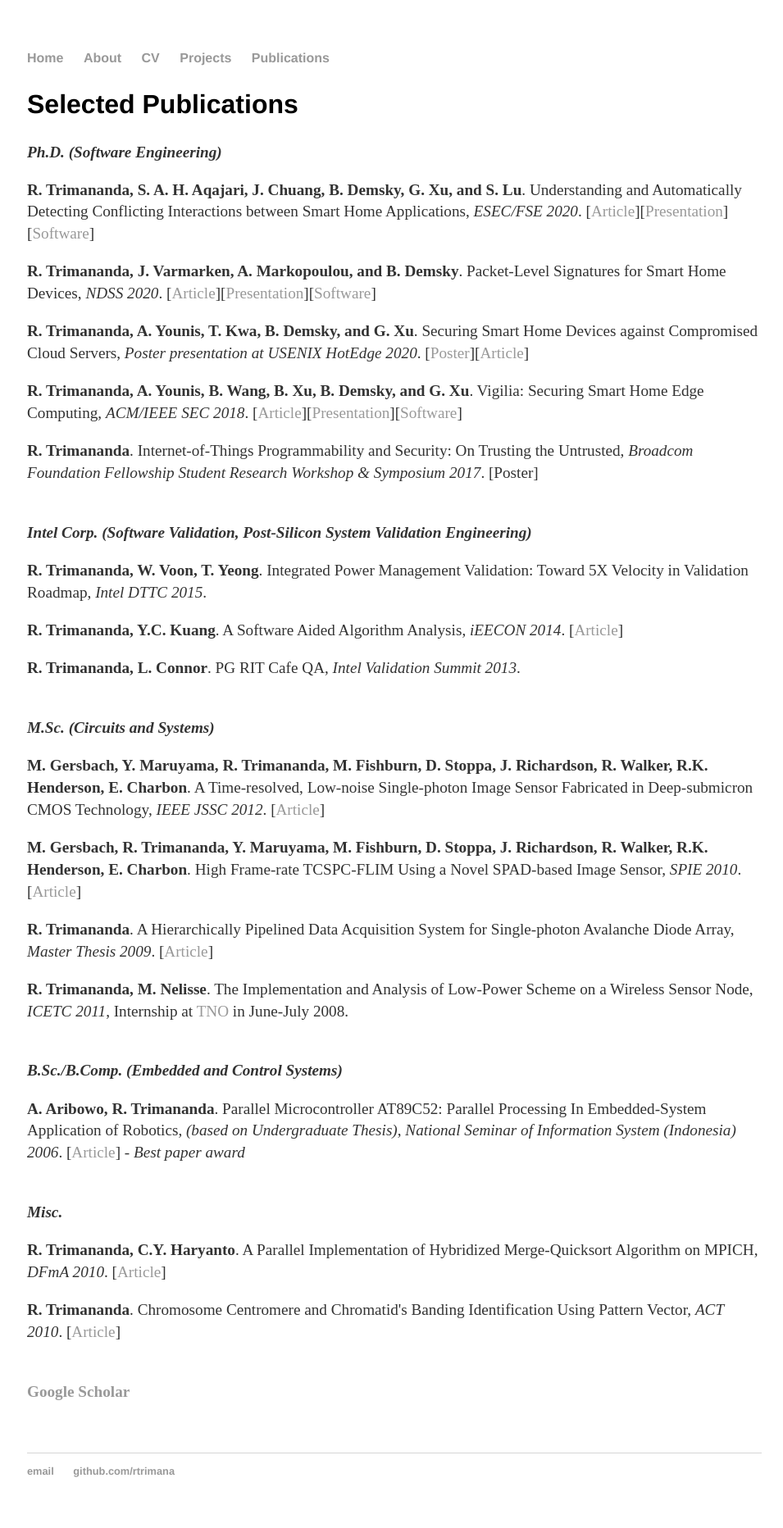
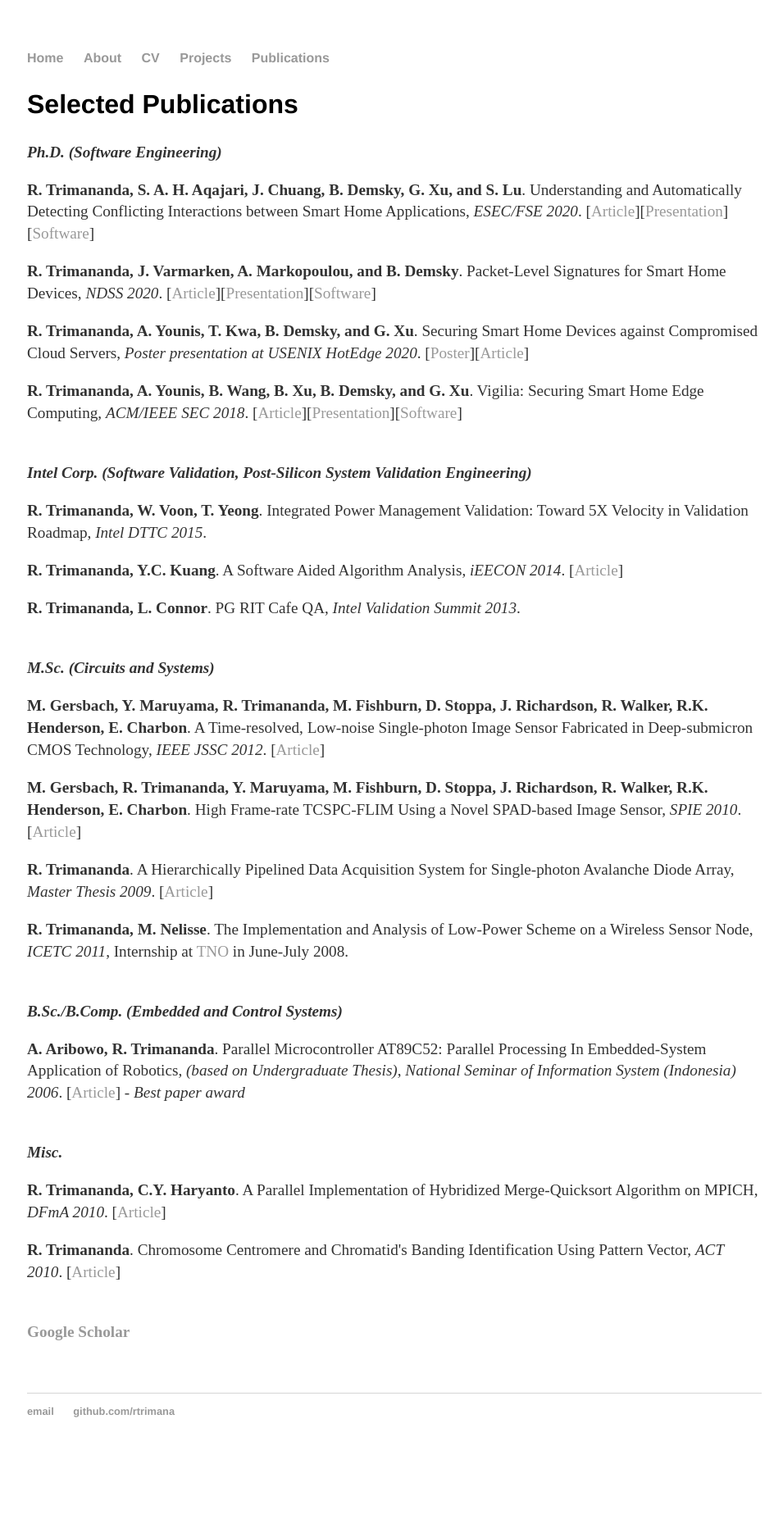
Before and after one commit to rtrimana/rahmaditrimananda.github.io, a Jekyll site: the page built from publications/index.html, in a window 1280 px wide. Shown: the whole page at 82% size, without its empty margins (159-1114 px from the left). Built offline with Jekyll 4.4.1, drawn with Linux system fonts in a browser that asks for light colours; after the commit the page ends 1791 px from its top, so only the background shows below that.

Commit message:
Update index.html

```diff
--- a/publications/index.html
+++ b/publications/index.html
@@ -15,8 +15,6 @@ title: Publications of Rahmadi Trimananda
 				<p><strong>R. Trimananda, A. Younis, T. Kwa, B. Demsky, and G. Xu</strong>. Securing Smart Home Devices against Compromised Cloud Servers, <em>Poster presentation at USENIX HotEdge 2020</em>. [<a href="https://rtrimana.github.io/publications/" target="_blank">Poster</a>][<a href="https://rtrimana.github.io/publications/" target="_blank">Article</a>]
 
 				<p><strong>R. Trimananda, A. Younis, B. Wang, B. Xu, B. Demsky, and G. Xu</strong>. Vigilia: Securing Smart Home Edge Computing, <em>ACM/IEEE SEC 2018</em>. [<a href="http://acm-ieee-sec.org/2018/pdfs/SEC2018-5cLAs0rQH8wBym0gnRmRKv/4FZwa1ApsV8MKkPgOTwynk/6HTCKzCT9xe2JbK6f8SqMY.pdf" target="_blank">Article</a>][<a href="http://plrg.eecs.uci.edu/wordpress/wp-content/uploads/2018/10/SEC-2018-Rahmadi-Trimananda-final.pdf" target="_blank">Presentation</a>][<a href="http://plrg.ics.uci.edu/vigilia/" target="_blank">Software</a>]
-
-				<p><strong>R. Trimananda</strong>. Internet-of-Things Programmability and Security: On Trusting the Untrusted, <em>Broadcom Foundation Fellowship Student Research Workshop & Symposium 2017</em>. [Poster]
 		<br>
 		<br>
 
```
